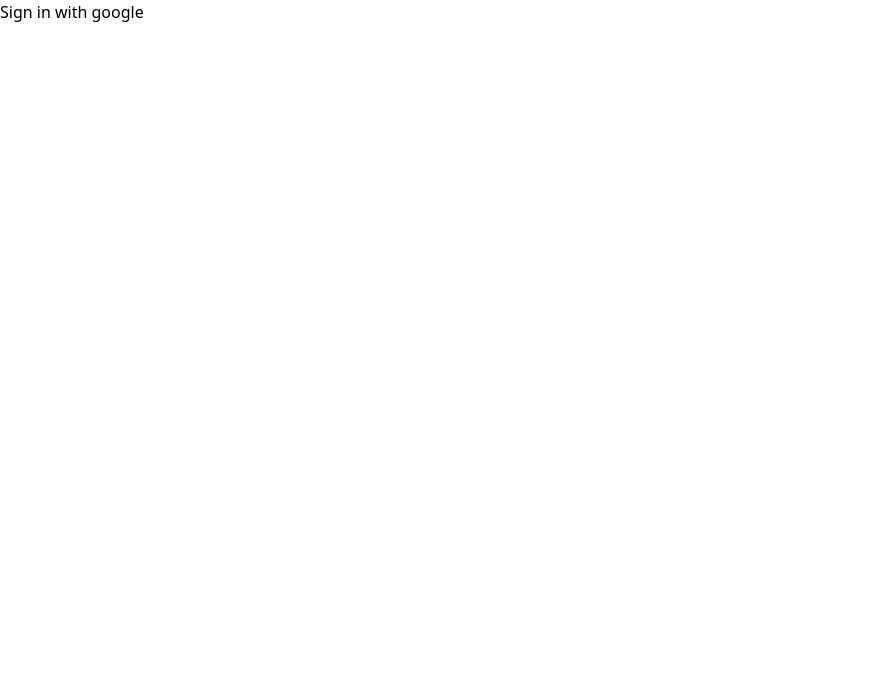
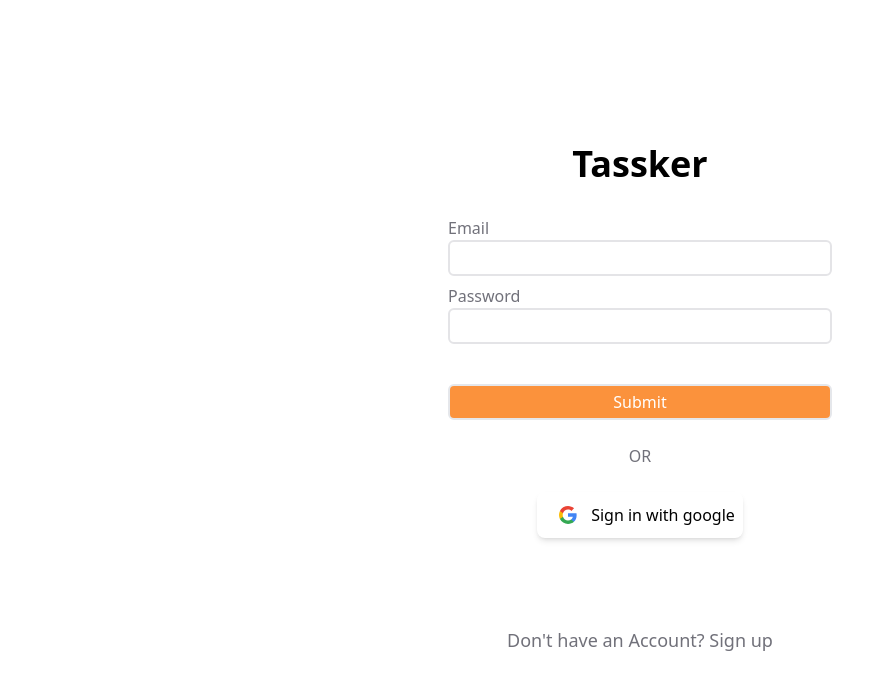
Before and after one commit to HerrWallace/clever-to-do, a React (Vite) app: page /editor in a window 1280 px wide. Shown: the top 690 px of the page, without its empty margins (0-894 px from the left). Built offline with nearby package versions, Linux system fonts and the light colour scheme; no server answers.

Commit message:
feat: make Sign in & Register pages UI

```diff
--- a/src/App.jsx
+++ b/src/App.jsx
@@ -1,6 +1,7 @@
 import { Home } from './components/Home/Home';
 import { SignIn } from './components/SignIn/SignIn';
 import { TaskEditor } from './components/TaskEditor/TaskEditor';
+import { Register } from './components/Register/Register';
 import { Routes, Route } from 'react-router';
 import { useAuthState } from 'react-firebase-hooks/auth';
 import { auth } from './firebase';
@@ -20,6 +21,7 @@
           user ? <TaskEditor userId={user.auth.currentUser.uid} /> : <SignIn />
         }
       />
+      <Route path='/register' element={<Register />}></Route>
     </Routes>
   );
 };
--- a/src/components/Home/Calendar/Calendar.jsx
+++ b/src/components/Home/Calendar/Calendar.jsx
@@ -31,8 +31,8 @@
   });
 
   const handleScroll = (e) => {
-    if(e.target.scrollLeft === 2590) {
-      setShowDays(showDays + 31);
+    if(e.target.scrollLeft >= 2580) {
+      setShowDays(62);
     }
   };
 
--- a/src/components/Home/Header/Header.jsx
+++ b/src/components/Home/Header/Header.jsx
@@ -1,6 +1,6 @@
 import { Bell } from './Bell';
 import { Burger } from './Burger';
-import { SignOut } from './../../SignIn/SignOut';
+import { SignOut } from '../../SignOut/SignOut';
 
 export const Header = () => {
   return (
--- /dev/null
+++ b/src/components/Register/Register.jsx
@@ -0,0 +1,19 @@
+import { Link } from 'react-router-dom';
+import { Input } from './../SignIn/SignInComponents/Input';
+
+export const Register = () => {
+  return (
+    <div className='mt-36 box-border flex max-h-screen justify-center'>
+      <div className='flex h-auto w-[75%] flex-col items-center gap-2 md:w-[45%] lg:w-[30%]'>
+        <h1 className='mb-6 text-4xl font-bold'>Registration</h1>
+
+        <Input />
+
+        <div className='mt-20 text-lg text-zinc-500'>
+          Already have an Account?{' '}
+          <Link to='/' className='font-medium hover:text-orange-300'>Sign in</Link>
+        </div>
+      </div>
+    </div>
+  );
+};
--- a/src/components/SignIn/SignIn.jsx
+++ b/src/components/SignIn/SignIn.jsx
@@ -1,4 +1,7 @@
 import { getAuth, GoogleAuthProvider, signInWithPopup } from 'firebase/auth';
+import { Link } from 'react-router-dom';
+import { Input } from './SignInComponents/Input';
+import { ButtonGoogle } from './SignInComponents/ButtonGoogle';
 
 export const SignIn = () => {
   const signInWithGoogle = () => {
@@ -8,8 +11,21 @@
   };
 
   return (
-    <div>
-      <button onClick={signInWithGoogle}>Sign in with google</button>
+    <div className='mt-36 box-border flex max-h-screen justify-center'>
+      <div className='flex h-auto w-[75%] flex-col items-center gap-2 md:w-[45%] lg:w-[30%]'>
+        <h1 className='mb-6 text-4xl font-bold'>Tassker</h1>
+
+        <Input />
+
+        <div className='mt-4 flex text-zinc-500'>OR</div>
+
+        <ButtonGoogle signInWithGoogle={signInWithGoogle} />
+
+        <div className='mt-20 text-lg text-zinc-500'>
+          Don't have an Account?{' '}
+          <Link to='/register' className='font-medium hover:text-orange-300'>Sign up</Link>
+        </div>
+      </div>
     </div>
   );
 };
--- /dev/null
+++ b/src/components/SignIn/SignInComponents/ButtonGoogle.jsx
@@ -0,0 +1,15 @@
+import { ButtonGoogleSVG } from './ButtonGoogleSVG';
+
+export const ButtonGoogle = (props) => {
+  return (
+    <>
+      <button
+        className='mt-4 flex items-center rounded-lg px-2 shadow-md hover:shadow-xl'
+        onClick={props.signInWithGoogle}
+      >
+        <ButtonGoogleSVG />
+        Sign in with google
+      </button>
+    </>
+  );
+};
--- /dev/null
+++ b/src/components/SignIn/SignInComponents/ButtonGoogleSVG.jsx
@@ -0,0 +1,127 @@
+export const ButtonGoogleSVG = () => {
+  return (
+    <svg
+      width='46px'
+      height='46px'
+      viewBox='0 0 46 46'
+      version='1.1'
+      xmlns='http://www.w3.org/2000/svg'
+    >
+      <title>btn_google_light_normal_ios</title>
+      <desc>Created with Sketch.</desc>
+      <defs>
+        <filter
+          x='-50%'
+          y='-50%'
+          width='200%'
+          height='200%'
+          filterUnits='objectBoundingBox'
+          id='filter-1'
+        >
+          <feOffset
+            dx='0'
+            dy='1'
+            in='SourceAlpha'
+            result='shadowOffsetOuter1'
+          ></feOffset>
+          <feGaussianBlur
+            stdDeviation='0.5'
+            in='shadowOffsetOuter1'
+            result='shadowBlurOuter1'
+          ></feGaussianBlur>
+          <feColorMatrix
+            values='0 0 0 0 0   0 0 0 0 0   0 0 0 0 0  0 0 0 0.168 0'
+            in='shadowBlurOuter1'
+            type='matrix'
+            result='shadowMatrixOuter1'
+          ></feColorMatrix>
+          <feOffset
+            dx='0'
+            dy='0'
+            in='SourceAlpha'
+            result='shadowOffsetOuter2'
+          ></feOffset>
+          <feGaussianBlur
+            stdDeviation='0.5'
+            in='shadowOffsetOuter2'
+            result='shadowBlurOuter2'
+          ></feGaussianBlur>
+          <feColorMatrix
+            values='0 0 0 0 0   0 0 0 0 0   0 0 0 0 0  0 0 0 0.084 0'
+            in='shadowBlurOuter2'
+            type='matrix'
+            result='shadowMatrixOuter2'
+          ></feColorMatrix>
+          <feMerge>
+            <feMergeNode in='shadowMatrixOuter1'></feMergeNode>
+            <feMergeNode in='shadowMatrixOuter2'></feMergeNode>
+            <feMergeNode in='SourceGraphic'></feMergeNode>
+          </feMerge>
+        </filter>
+        <rect id='path-2' x='0' y='0' width='40' height='40' rx='2'></rect>
+      </defs>
+      <g id='Google-Button' stroke='none' fill='none' sketch:type='MSPage'>
+        <g
+          id='9-PATCH'
+          sketch:type='MSArtboardGroup'
+          transform='translate(-608.000000, -160.000000)'
+        ></g>
+        <g
+          id='btn_google_light_normal'
+          sketch:type='MSArtboardGroup'
+          transform='translate(-1.000000, -1.000000)'
+        >
+          <g
+            id='button'
+            sketch:type='MSLayerGroup'
+            transform='translate(4.000000, 4.000000)'
+            filter='url(#filter-1)'
+          >
+            <g id='button-bg'>
+              <use fill='#FFFFFF' sketch:type='MSShapeGroup'></use>
+              <use fill='none'></use>
+              <use fill='none'></use>
+              <use fill='none'></use>
+            </g>
+          </g>
+          <g
+            id='logo_googleg_48dp'
+            sketch:type='MSLayerGroup'
+            transform='translate(15.000000, 15.000000)'
+          >
+            <path
+              d='M17.64,9.20454545 C17.64,8.56636364 17.5827273,7.95272727 17.4763636,7.36363636 L9,7.36363636 L9,10.845 L13.8436364,10.845 C13.635,11.97 13.0009091,12.9231818 12.0477273,13.5613636 L12.0477273,15.8195455 L14.9563636,15.8195455 C16.6581818,14.2527273 17.64,11.9454545 17.64,9.20454545 L17.64,9.20454545 Z'
+              id='Shape'
+              fill='#4285F4'
+              sketch:type='MSShapeGroup'
+            ></path>
+            <path
+              d='M9,18 C11.43,18 13.4672727,17.1940909 14.9563636,15.8195455 L12.0477273,13.5613636 C11.2418182,14.1013636 10.2109091,14.4204545 9,14.4204545 C6.65590909,14.4204545 4.67181818,12.8372727 3.96409091,10.71 L0.957272727,10.71 L0.957272727,13.0418182 C2.43818182,15.9831818 5.48181818,18 9,18 L9,18 Z'
+              id='Shape'
+              fill='#34A853'
+              sketch:type='MSShapeGroup'
+            ></path>
+            <path
+              d='M3.96409091,10.71 C3.78409091,10.17 3.68181818,9.59318182 3.68181818,9 C3.68181818,8.40681818 3.78409091,7.83 3.96409091,7.29 L3.96409091,4.95818182 L0.957272727,4.95818182 C0.347727273,6.17318182 0,7.54772727 0,9 C0,10.4522727 0.347727273,11.8268182 0.957272727,13.0418182 L3.96409091,10.71 L3.96409091,10.71 Z'
+              id='Shape'
+              fill='#FBBC05'
+              sketch:type='MSShapeGroup'
+            ></path>
+            <path
+              d='M9,3.57954545 C10.3213636,3.57954545 11.5077273,4.03363636 12.4404545,4.92545455 L15.0218182,2.34409091 C13.4631818,0.891818182 11.4259091,0 9,0 C5.48181818,0 2.43818182,2.01681818 0.957272727,4.95818182 L3.96409091,7.29 C4.67181818,5.16272727 6.65590909,3.57954545 9,3.57954545 L9,3.57954545 Z'
+              id='Shape'
+              fill='#EA4335'
+              sketch:type='MSShapeGroup'
+            ></path>
+            <path
+              d='M0,0 L18,0 L18,18 L0,18 L0,0 Z'
+              id='Shape'
+              sketch:type='MSShapeGroup'
+            ></path>
+          </g>
+          <g id='handles_square' sketch:type='MSLayerGroup'></g>
+        </g>
+      </g>
+    </svg>
+  );
+};
--- /dev/null
+++ b/src/components/SignIn/SignInComponents/Input.jsx
@@ -0,0 +1,19 @@
+export const Input = () => {
+  return (
+    <>
+      <label className='flex w-full flex-col text-zinc-500'>
+        Email
+        <input className='rounded-md border-2 border-zinc-200 p-1' type='email' />
+      </label>
+
+      <label className='flex w-full flex-col text-zinc-500'>
+        Password
+        <input className='rounded-md border-2 border-zinc-200 p-1' type='password' />
+      </label>
+
+      <button className='mt-8 w-full rounded-md border-2 bg-orange-400 p-1 font-medium text-white hover:bg-orange-400 hover:text-white'>
+        Submit
+      </button>
+    </>
+  );
+};
```
Also changed, not shown: src/components/SignOut/SignOut.jsx (renamed from src/components/SignIn/SignOut.jsx).
